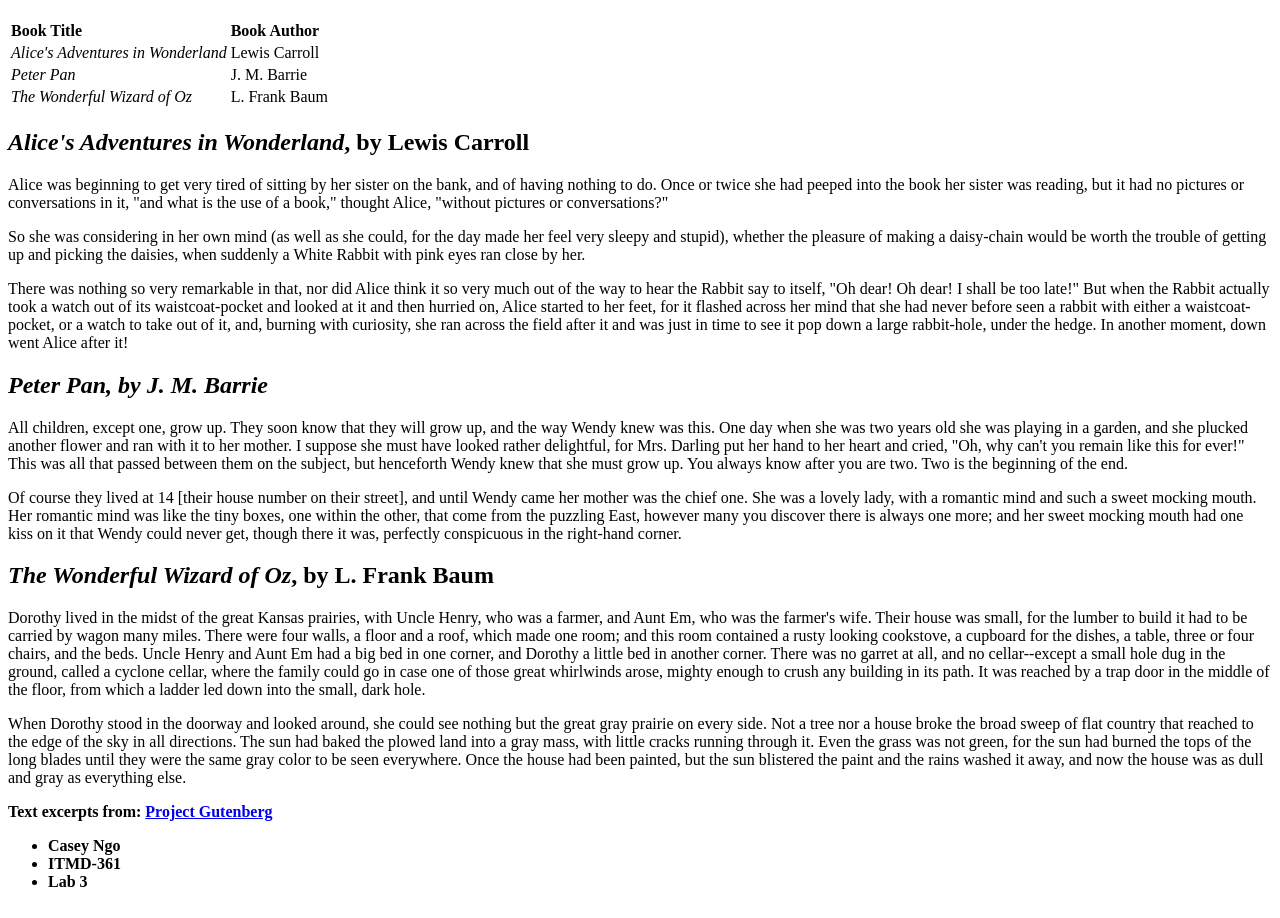
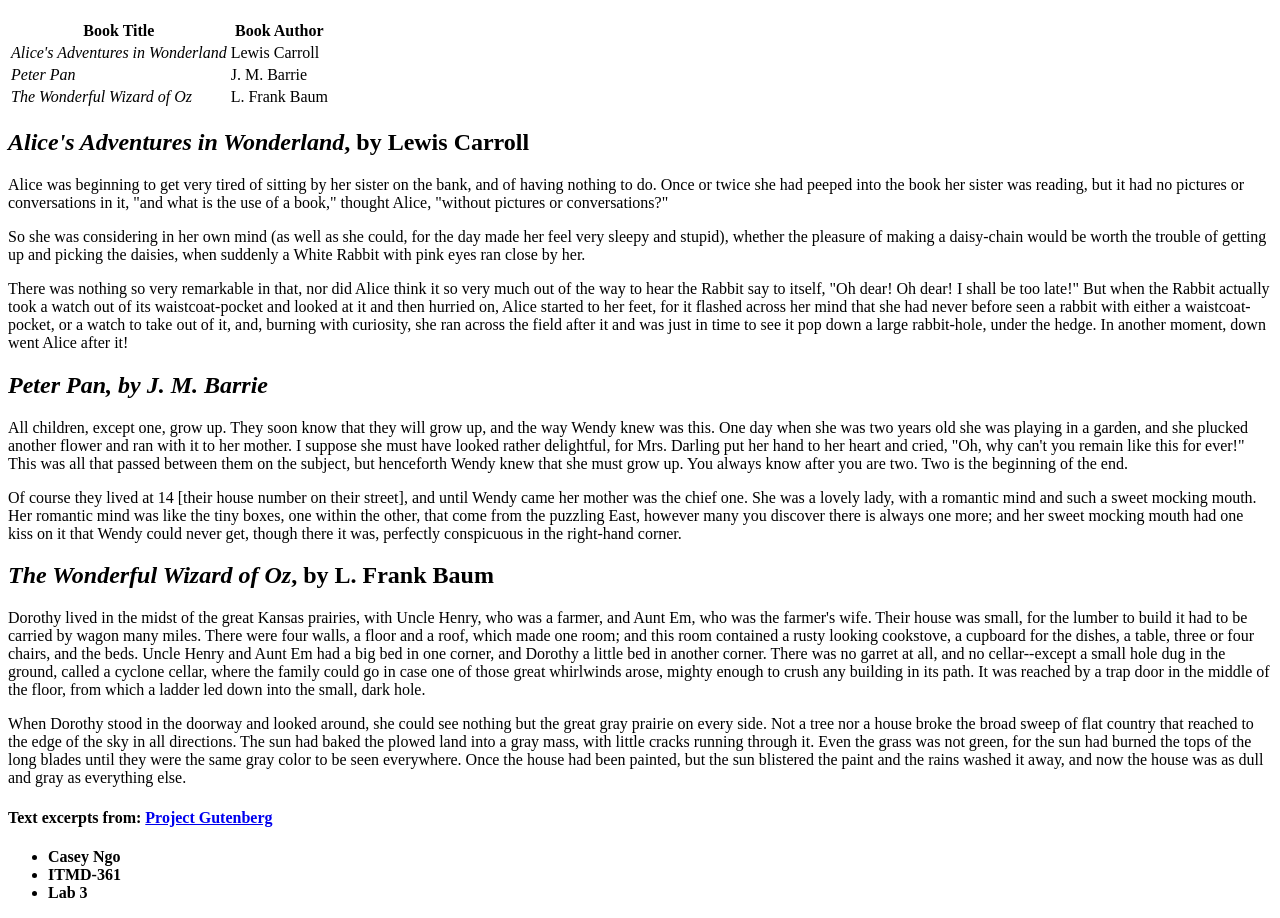
Before and after one commit to Cngo2/lab3, a plain HTML site: page index.html in a window 1280 px wide. Shown: the part 61-979 px from the top of the page. Drawn offline with Linux system fonts and the light colour scheme.

Commit message:
Updated headers for table and text excerpts

```diff
--- a/index.html
+++ b/index.html
@@ -8,8 +8,8 @@
          <h1>Excerpts From Select Public Domain Books</h1>
          <table>
 	       <tr>
-		 <td> <strong>Book Title</strong></td>
-	         <td> <strong>Book Author</strong></td>
+		 <th> <strong>Book Title</strong></th>
+	         <th> <strong>Book Author</strong></th>
 	       </tr>
 	       <tr>
 		 <td> <em>Alice's Adventures in Wonderland</em></td>
@@ -71,7 +71,7 @@
 		 for the sun had burned the tops of the long blades until they were the same gray color to be seen everywhere.
 		 Once the house had been painted, but the sun blistered the paint and the rains washed it away, and now the house was as dull and gray as everything else.</p>
 
-         <p><strong>Text excerpts from:</strong> <a href="http://www.gutenberg.org" title="Go to the Project Gutenberg website"><strong>Project Gutenberg</strong></a></p>
+         <h4><strong>Text excerpts from:</strong> <a href="http://www.gutenberg.org" title="Go to the Project Gutenberg website"><strong>Project Gutenberg</strong></a></h4>
 
 	     <ul>
 	        <li><strong>Casey Ngo</strong></li>
```
